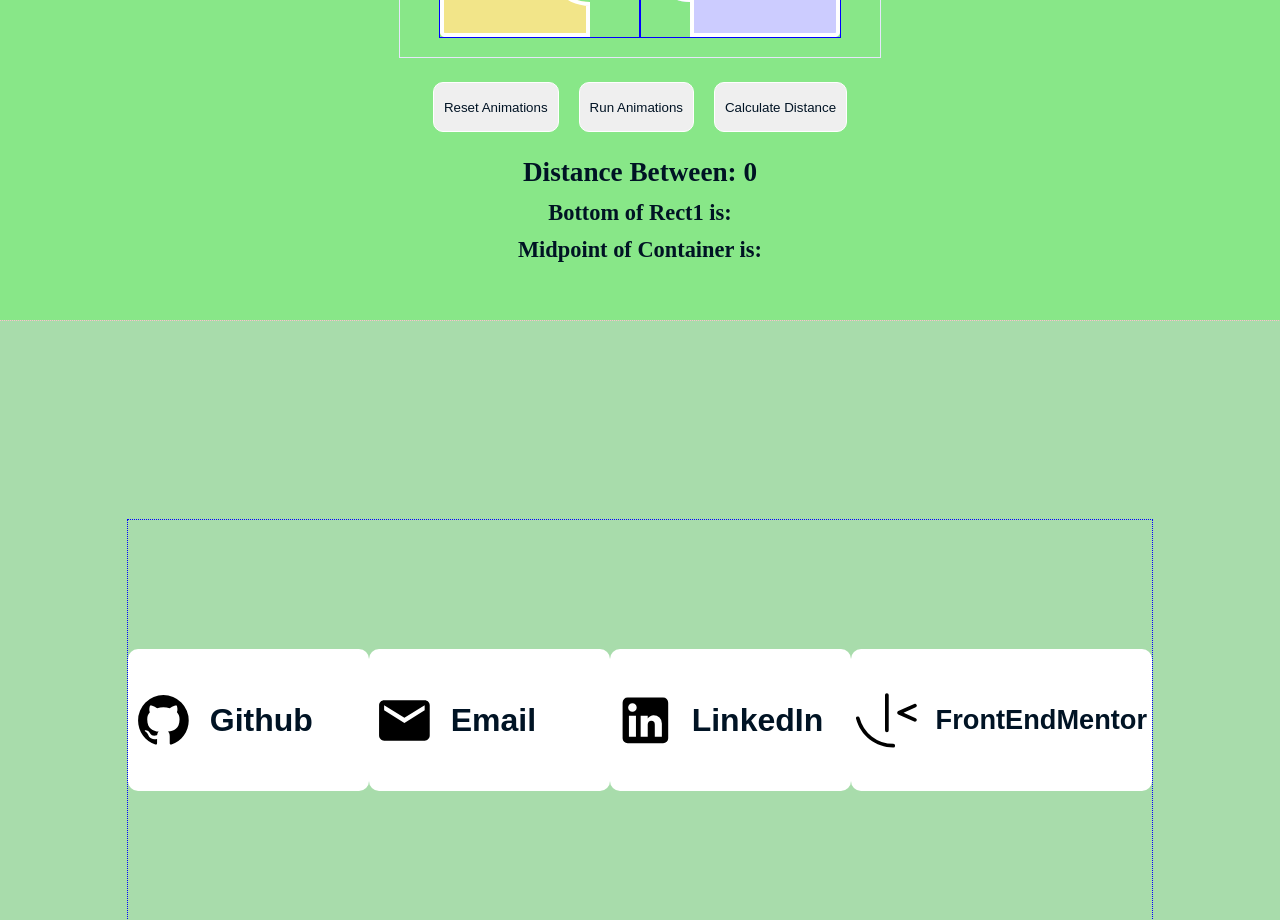
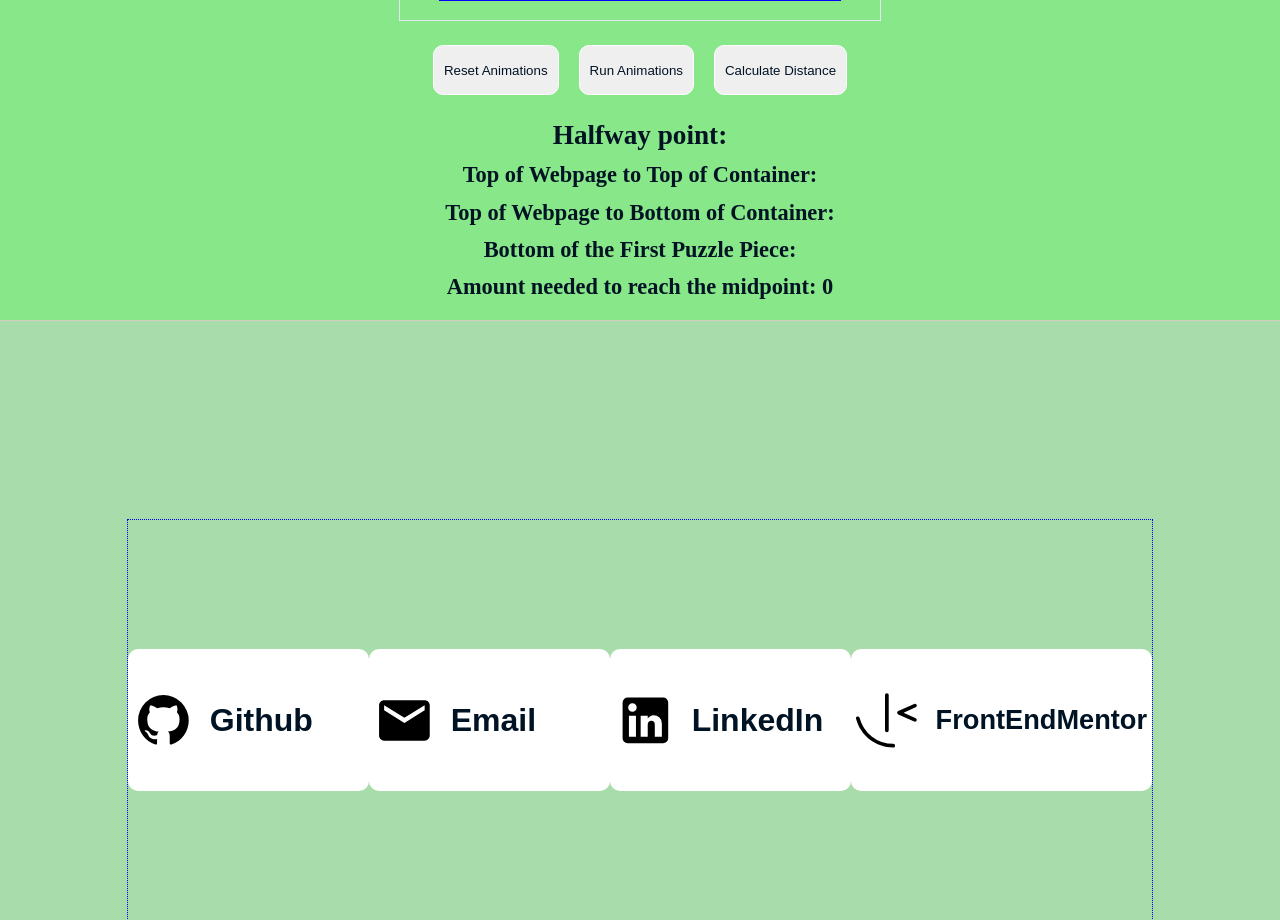
Before and after one commit to ang-riv/portfolio, a React (Create React App) app: page / in a window 1280 px wide. Shown: the part 1280-2200 px from the top of the page. Built offline with nearby package versions, Linux system fonts and the light colour scheme; a web font is replaced by a local one.

Commit message:
Added correct values of puzzle container positions on the page

```diff
--- a/src/TestPage.js
+++ b/src/TestPage.js
@@ -15,11 +15,10 @@ const TestPage = () => {
     useAnimation(),
   ];
 
-  const centerRef = useRef(null);
   const topRef = useRef(null);
   const bottomRef = useRef(null);
   const [top, setTop] = useState(null);
-  const [bot, setBot] = useState(null);
+  const [midpoint, setMidpoint] = useState(null);
   const [left, setLeft] = useState(null);
   const [containerBot, setContainerBot] = useState(null);
   const [containerTop, setContainerTop] = useState(null);
@@ -39,7 +38,10 @@ const TestPage = () => {
     }
   }, [clicked, controls]);
 
-  const movement = containerTop - top + 50;
+  //! distance should work here but does not due to negative value
+  // should be distance + 50 for the gap
+  const movement = 65;
+  console.log(movement);
   const variants = {
     even: { y: -movement, transition: { duration: 0.5 } },
     odd: { y: movement, transition: { duration: 0.5 } },
@@ -52,16 +54,24 @@ const TestPage = () => {
     if (topRef.current && containerRef.current) {
       const rect1 = topRef.current.getBoundingClientRect();
       const container = containerRef.current.getBoundingClientRect();
+      const scrollTop = document.documentElement.scrollTop;
 
-      const fullLength = container.bottom;
-      const addOn = container.top;
-      const half = (fullLength + addOn) / 2;
+      const containerTop = container.top + scrollTop;
+      const containerBottom = container.bottom + scrollTop;
+
+      const midpoint = (containerTop + containerBottom) / 2;
+      const piecePosition = rect1.bottom + scrollTop;
 
       // bottom of first puzzle piece
-      setTop(rect1.bottom.toFixed(2));
-      setLeft(rect1.width.toFixed(2));
-      setContainerBot(container.bottom.toFixed(2));
-      setContainerTop(half);
+      setTop(piecePosition.toFixed(2));
+
+      // top and bottom of the puzzle content-wrapper/container
+      setContainerBot(containerBottom.toFixed(2));
+      setContainerTop(containerTop.toFixed(2));
+      setMidpoint(midpoint.toFixed(2));
+      setDistance((midpoint - top).toFixed(0));
+    } else {
+      console.log("not working");
     }
   };
 
@@ -69,7 +79,7 @@ const TestPage = () => {
     setClicked(true);
 
     // find distance between the puzzles for the y movement
-    findDistance();
+    //findDistance();
 
     // y movement
     for (let i = 0; i < controlsArr.length; i++) {
@@ -101,15 +111,16 @@ const TestPage = () => {
     countUp++;
 
     const singlePieceRef = () => {
-      return key === "pinkPiece" ? topRef : "";
+      if (key === "pinkPiece") return { ref: topRef };
     };
+
     holder1.push(
       <>
         <motion.img
           src={value}
           alt={word}
           variants={variants}
-          ref={singlePieceRef}
+          {...singlePieceRef()}
           animate={controls[countUp]}
           style={{ outline: "1px solid blue" }}
         ></motion.img>
@@ -165,6 +176,7 @@ const TestPage = () => {
       >
         <p>container top: {containerTop}</p>
       </div>
+      {/* SECTION */}
       <div
         style={{
           position: "absolute",
@@ -242,9 +254,11 @@ const TestPage = () => {
             Calculate Distance
           </button>
         </div>
-        <h3>Distance Between: {distance}</h3>
-        <h4>Bottom of Rect1 is: {top}</h4>
-        <h4>Midpoint of Container is: {containerTop}</h4>
+        <h3>Halfway point: {midpoint}</h3>
+        <h4>Top of Webpage to Top of Container: {containerTop}</h4>
+        <h4>Top of Webpage to Bottom of Container: {containerBot}</h4>
+        <h4>Bottom of the First Puzzle Piece: {top}</h4>
+        <h4>Amount needed to reach the midpoint: {distance}</h4>
       </div>
       <div
         style={{
```
